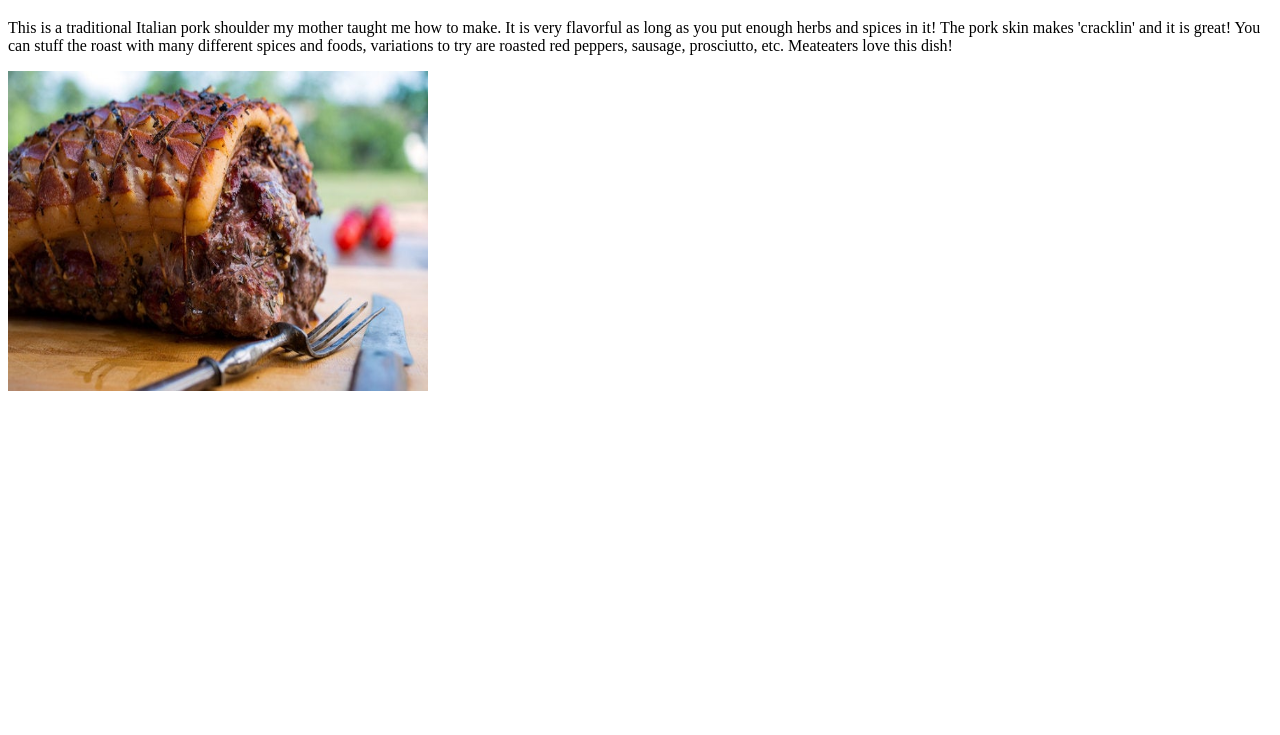
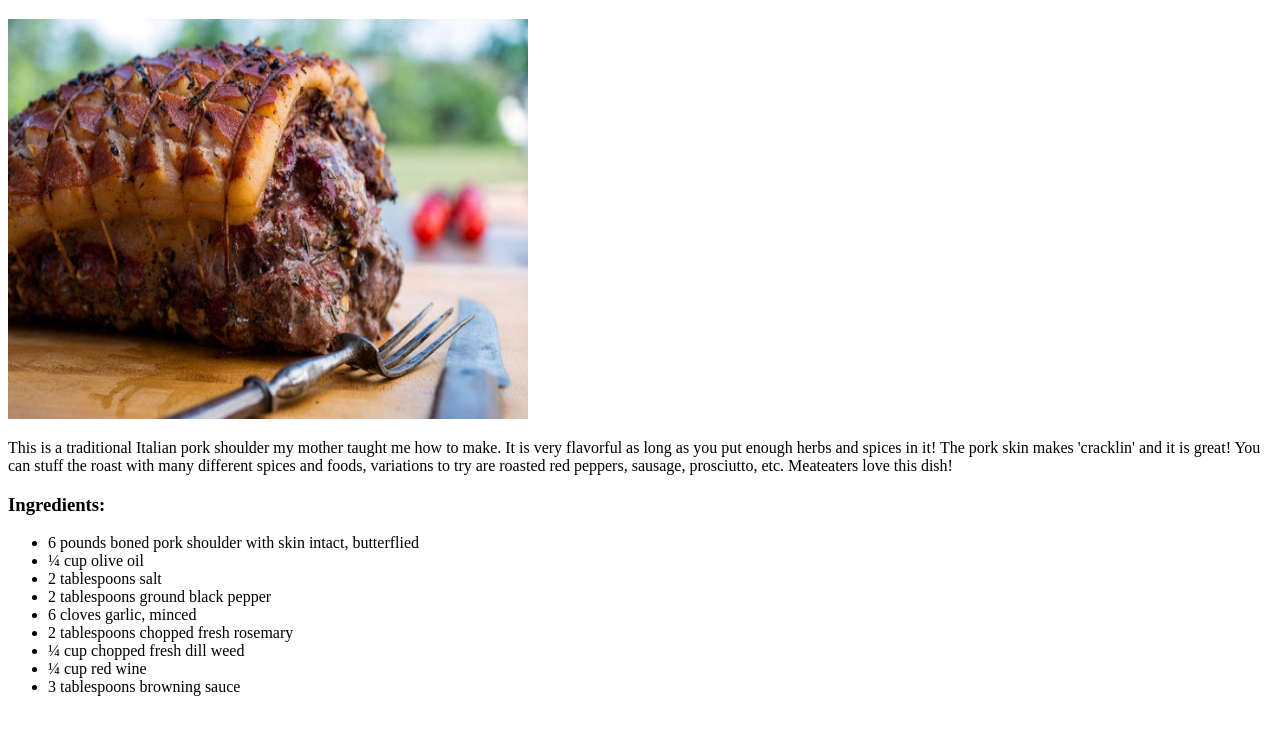
Before and after one commit to catadarius/odin-recipes, a plain HTML site: page recipes/porchetta.html in a window 1280 px wide. Shown: the part 61-796 px from the top of the page. Drawn offline with Linux system fonts and the light colour scheme.

Commit message:
add ingredients porchetta

```diff
--- a/recipes/porchetta.html
+++ b/recipes/porchetta.html
@@ -7,7 +7,20 @@
 </head>
 <body>
   <h1>Porchetta</h1>
+  <img src="img/porchetta.jpg" alt="porchetta" width="520px" height="400px">
+
   <p>This is a traditional Italian pork shoulder my mother taught me how to make. It is very flavorful as long as you put enough herbs and spices in it! The pork skin makes 'cracklin' and it is great! You can stuff the roast with many different spices and foods, variations to try are roasted red peppers, sausage, prosciutto, etc. Meateaters love this dish!</p>
-<img src="img/porchetta.jpg" alt="porchetta" width="420px" height="320px">
+<h3>Ingredients:</h3>
+<ul>
+  <li>6 pounds boned pork shoulder with skin intact, butterflied</li>
+  <li>¼ cup olive oil</li>
+  <li>2 tablespoons salt</li>
+  <li>2 tablespoons ground black pepper</li>
+  <li>6 cloves garlic, minced</li>
+  <li>2 tablespoons chopped fresh rosemary</li>
+  <li>¼ cup chopped fresh dill weed</li>
+  <li>¼ cup red wine</li>
+  <li>3 tablespoons browning sauce</li>
+</ul>
 </body>
 </html>
```
